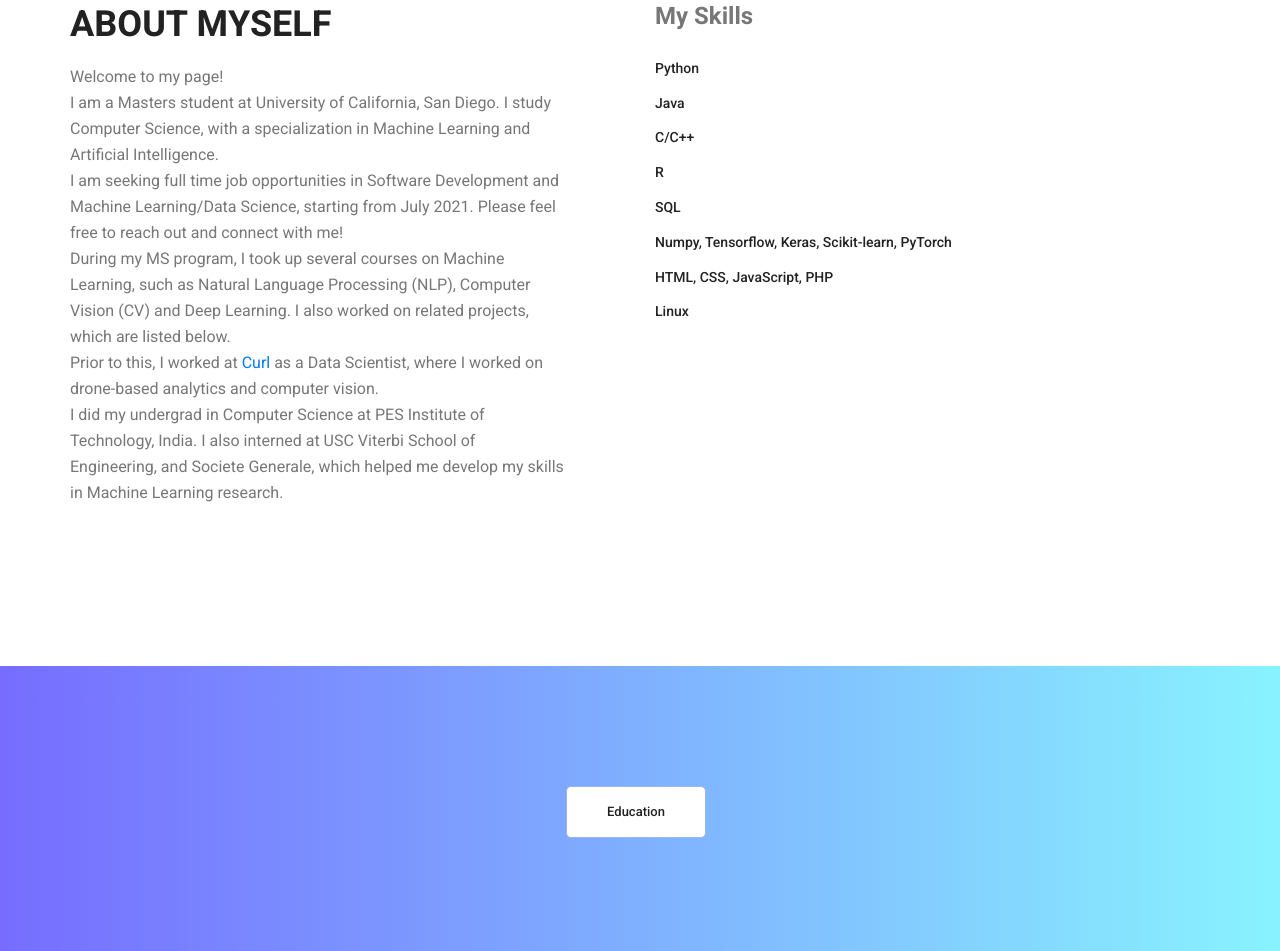
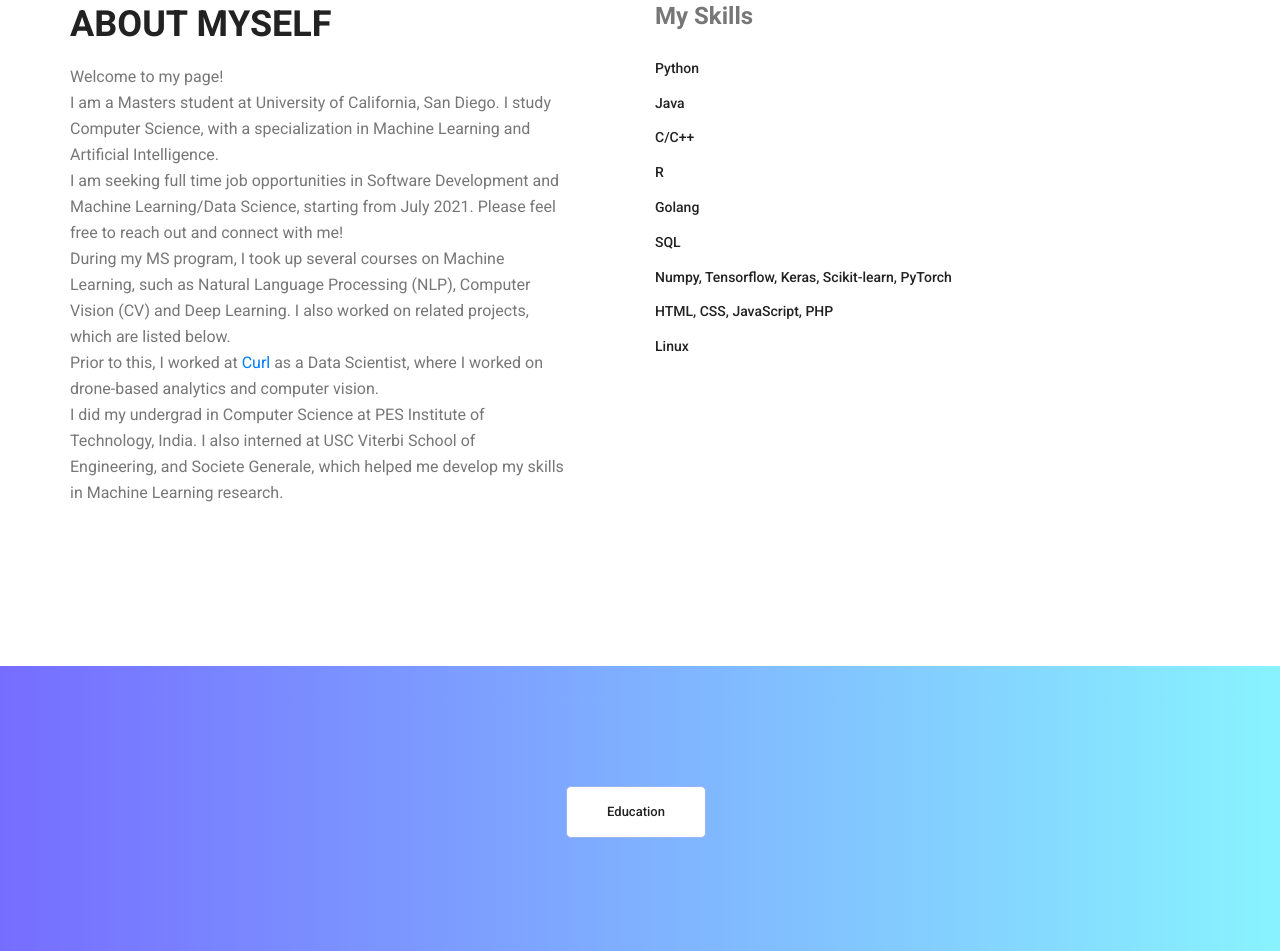
Before and after one commit to prajwalanand/prajwalanand.github.io, a plain HTML site: page index.html in a window 1280 px wide. Shown: the part 1077-2028 px from the top of the page. Drawn offline with Linux system fonts and the light colour scheme.

Commit message:
Refactoring

```diff
--- a/index.html
+++ b/index.html
@@ -65,17 +65,12 @@
 									<h3>Prajwal Anand</h3>
                   <h4>Machine Learning | Software Development</h4>
                   <h4>MS Computer Science & Engineering @ UC San Diego
-									<!--p>I am a Graduate Student at University of California, San Diego, studying Computer Science & Engineering. I specialize in Machine Learning and Software Development.</p-->
                   <p></p>
                   <ul class="list basic_info">
 										<li><a href="mailto:prajwalanand97@gmail.com"><i class="fa fa-envelope"></i> prajwalanand97@gmail.com</a></li>
 										<li><a href="https://www.linkedin.com/in/prajwalanand/"><i class="fa fa-linkedin"></i> Linkedin</a></li>
                     <li><a href="https://github.com/prajwalanand"><i class="fa fa-github"></i> Github</a></li>
 									</ul>
-									<!--ul class="list personal_social">
-										<li><a href="#"><i class="fa fa-envelope"></i></a></li>
-										<li><a href="#"><i class="fa fa-linkedin"></i></a></li>
-									</ul-->
 								</div>
 							</div>
 						</div>
@@ -98,29 +93,7 @@
                       During my MS program, I took up several courses on Machine Learning, such as Natural Language Processing (NLP), Computer Vision (CV) and Deep Learning. I also worked on related projects, which are listed below. <br/>
                       Prior to this, I worked at <a href="https://curl.tech/">Curl</a> as a Data Scientist, where I worked on drone-based analytics and computer vision. <br/>
                       I did my undergrad in Computer Science at PES Institute of Technology, India. I also interned at USC Viterbi School of Engineering, and Societe Generale, which helped me develop my skills in Machine Learning research.</p>
-        					<!--div class="row">
-        						<div class="col-md-4">
-        							<div class="wel_item">
-        								<i class="lnr lnr-database"></i>
-        								<h4>$2.5M</h4>
-        								<p>Total Donation</p>
-        							</div>
-        						</div>
-        						<div class="col-md-4">
-        							<div class="wel_item">
-        								<i class="lnr lnr-book"></i>
-        								<h4>1465</h4>
-        								<p>Total Projects</p>
-        							</div>
-        						</div>
-        						<div class="col-md-4">
-        							<div class="wel_item">
-        								<i class="lnr lnr-users"></i>
-        								<h4>3965</h4>
-        								<p>Total Volunteers</p>
-        							</div>
-        						</div>
-        					</div-->
+
         				</div>
         			</div>
         			<div class="col-lg-6">
@@ -136,8 +109,11 @@
 								<div class="skill_item">
 									<h4>C/C++ </h4>
 								</div>
-                                <div class="skill_item">
+                <div class="skill_item">
 									<h4>R </h4>
+								</div>
+                <div class="skill_item">
+									<h4>Golang </h4>
 								</div>
 								<div class="skill_item">
 									<h4>SQL </h4>
@@ -164,78 +140,13 @@
         	<div class="container">
         		<div class="tabs_inner">
 					<ul class="nav nav-tabs" id="myTab" role="tablist">
-						<!--li class="nav-item">
-							<a class="nav-link active" id="home-tab" data-toggle="tab" href="#home" role="tab" aria-controls="home" aria-selected="true">Work Experience</a>
-						</li-->
+
 						<li class="nav-item">
 							<a class="nav-link active" id="profile-tab" data-toggle="tab" href="#profile" role="tab" aria-controls="profile" aria-selected="true">Education</a>
 						</li>
 					</ul>
 					<div class="tab-content" id="myTabContent">
-						<!--div class="tab-pane fade show active" id="home" role="tabpanel" aria-labelledby="home-tab">
-							<ul class="list">
-								<li>
-									<span></span>
-									<div class="media">
-										<div class="d-flex">
-											<p>March 2021 to present  </p>
-										</div>
-										<div class="media-body">
-											<h4>Graduate Student Researcher</h4>
-											<p>UC San Diego <br /><br/>Worked under Prof Gerald Soosairaj, on studying the programming practices followed by new programmers, and analyzing how to teach best coding practices</p>
-										</div>
-									</div>
-								</li>
-								<li>
-									<span></span>
-									<div class="media">
-										<div class="d-flex">
-											<p>Jul 2020 to Jun 2021</p>
-										</div>
-										<div class="media-body">
-											<h4>Teaching Assistant</h4>
-											<p>UC San Diego <br /><br/>Taught Python and Java programming</p>
-										</div>
-									</div>
-								</li>
-								<li>
-								<span></span>
-									<div class="media">
-										<div class="d-flex">
-											<p>Jan 2018 to Jun 2019</p>
-										</div>
-										<div class="media-body">
-											<h4>Data Scientist</h4>
-											<p>Curl <br /><br/>Developed a drone-based analytics system to perform automatic surveillance of road quality</p>
-										</div>
-									</div>
-								</li>
-                <li>
-									<span></span>
-									<div class="media">
-										<div class="d-flex">
-											<p>Jun 2017 to Jul 2017</p>
-										</div>
-										<div class="media-body">
-											<h4>Summer Research Intern</h4>
-											<p>University of Southern California <br /><br/>Worked with Prof Yan Liu and Dr Natali Ruchansky on fake news detection</p>
-										</div>
-									</div>
-								</li>
-                <li>
-									<span></span>
-									<div class="media">
-										<div class="d-flex">
-											<p>Jun 2016 to Jul 2016</p>
-										</div>
-										<div class="media-body">
-											<h4>Summer Intern</h4>
-											<p>Societe Generale <br /><br/>Built a rainfall forecasting model using Machine Learning</p>
-										</div>
-									</div>
-								</li>
-							</ul>
-						</div-->
+
 						<div class="tab-pane fade show active" id="profile" role="tabpanel" aria-labelledby="profile-tab">
 							<ul class="list">
 								<li>
@@ -279,8 +190,7 @@
         		<div class="feature_inner row">
         			<div class="col-lg-6 col-md-6">
         				<div class="feature_item">
-        					<!--i class="flaticon-city"></i-->
-                  <!--img height="100" width="300" src="./img/ucsd.jpg" /-->
+
                   <h4> University of California, San Diego</h4>
         					<h5>Graduate Research Assistant</h5>
                   <h6>Feb 2021 - Present</h6>
@@ -317,7 +227,6 @@
 
         			<div class="col-lg-6 col-md-6">
         				<div class="feature_item">
-        					<!--i class="flaticon-city"></i-->
                   <h4> Curl Analytics </h4>
         					<h5>Data Scientist Intern</h5>
                   <h6>Jan 2018 - June 2018</h6>
@@ -413,19 +322,6 @@
         </section>
         <!--================End Home Gallery Area =================-->
 
-        <!--================Testimonials Area =================-->
-
-        <!--================End Testimonials Area =================-->
-
-        <!--================Footer Area =================-->
-
-        <!--================End Footer Area =================-->
-
-
-
-
-
-
         <!-- Optional JavaScript -->
         <!-- jQuery first, then Popper.js, then Bootstrap JS -->
         <script src="js/jquery-3.3.1.min.js"></script>
```
